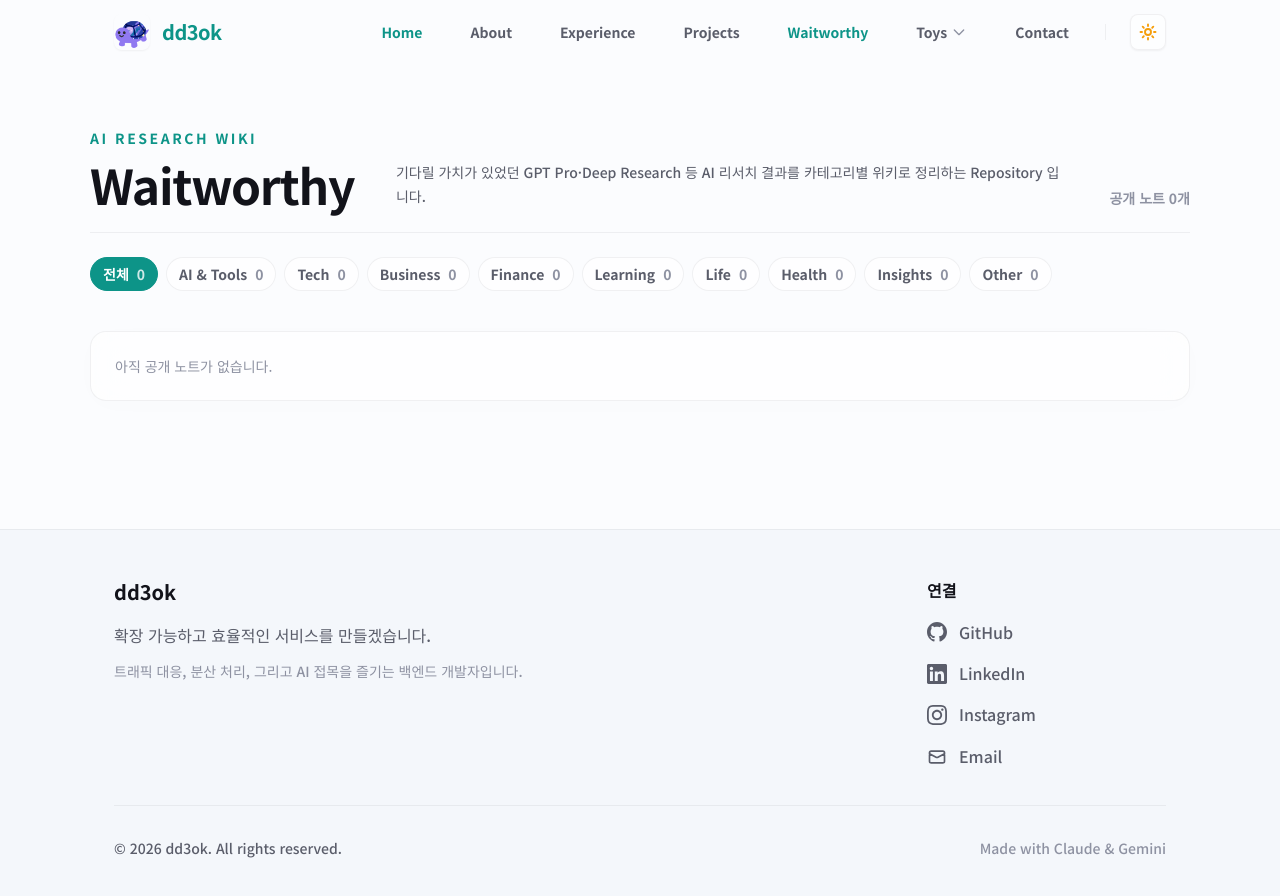
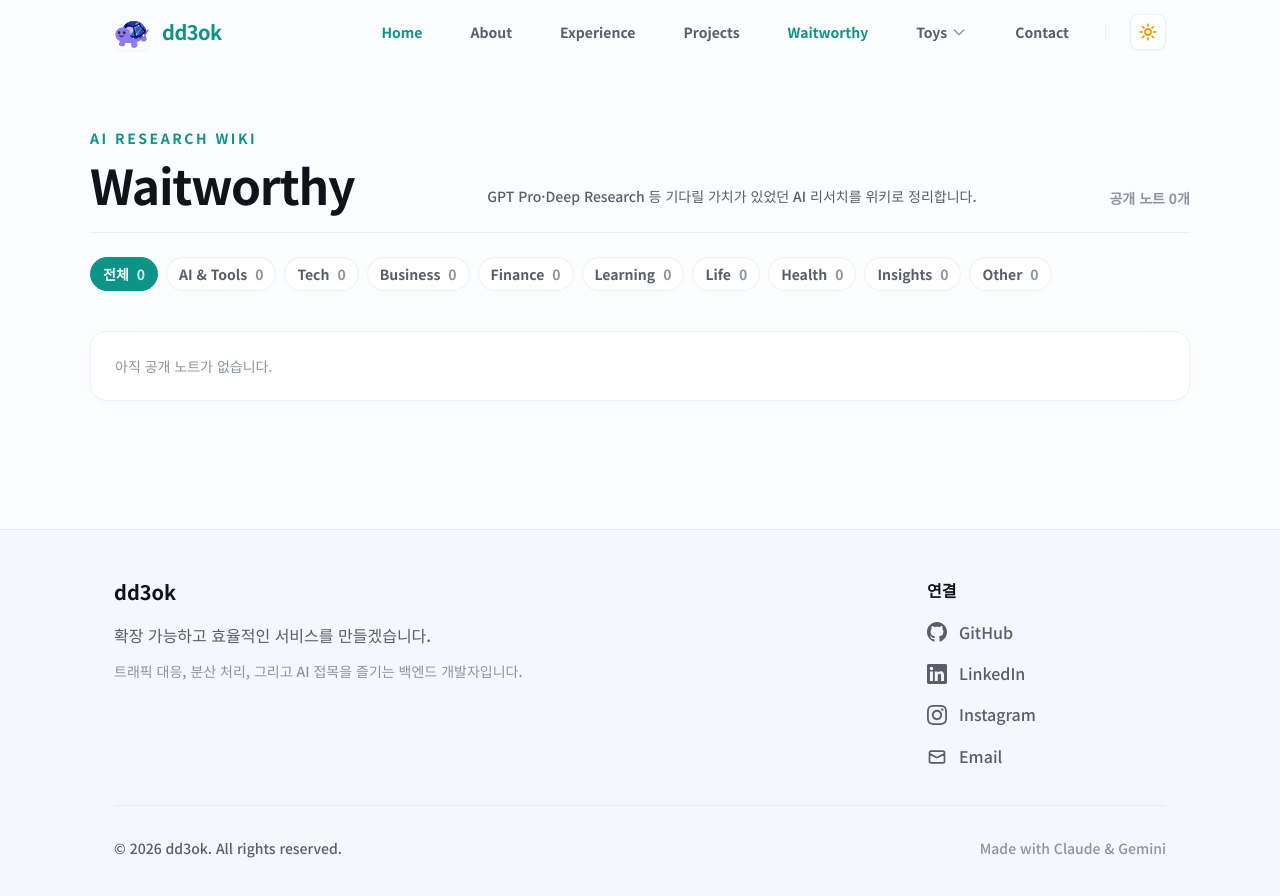
Before and after one commit to dd3ok/dd3ok.github.io, a Next.js app: page /notes in a window 1280 px wide. Shown: the top 896 px of the page. Built offline with nearby package versions, Linux system fonts and the light colour scheme.

Commit message:
chore: shorten waitworthy description

```diff
--- a/src/app/notes/NotesDirectoryView.tsx
+++ b/src/app/notes/NotesDirectoryView.tsx
@@ -53,7 +53,7 @@ export default function NotesDirectoryView({ activeCategory, notes }: NotesDirec
                             {title}
                         </h1>
                         <p className="max-w-2xl text-sm font-medium leading-6 text-[var(--text-secondary)]">
-                            기다릴 가치가 있었던 GPT Pro·Deep Research 등 AI 리서치 결과를 카테고리별 위키로 정리하는 Repository 입니다.
+                            GPT Pro·Deep Research 등 기다릴 가치가 있었던 AI 리서치를 위키로 정리합니다.
                         </p>
                         <p className="text-sm font-semibold text-[var(--text-muted)]">
                             공개 노트 {activeNotes.length}개
--- a/src/app/notes/page.tsx
+++ b/src/app/notes/page.tsx
@@ -6,7 +6,7 @@ import { allNotesCategory, getPublicNotes } from '@/lib/notes'
 
 export const metadata: Metadata = {
     title: 'Waitworthy | dd3ok',
-    description: '기다릴 가치가 있었던 GPT Pro·Deep Research 등 AI 리서치 결과를 카테고리별 위키로 정리하는 Repository 입니다.',
+    description: 'GPT Pro·Deep Research 등 기다릴 가치가 있었던 AI 리서치를 위키로 정리합니다.',
     alternates: {
         canonical: '/notes/',
     },
--- a/src/data/portfolio.ts
+++ b/src/data/portfolio.ts
@@ -105,7 +105,7 @@ export const services: Service[] = [
         id: 'waitworthy',
         title: 'Waitworthy',
         navLabel: 'Waitworthy',
-        description: '기다릴 가치가 있었던 GPT Pro·Deep Research 등 AI 리서치 결과를 카테고리별 위키로 정리하는 Repository 입니다.',
+        description: 'GPT Pro·Deep Research 등 기다릴 가치가 있었던 AI 리서치를 위키로 정리합니다.',
         icon: '🗂️',
         path: '/notes',
         features: [
```
